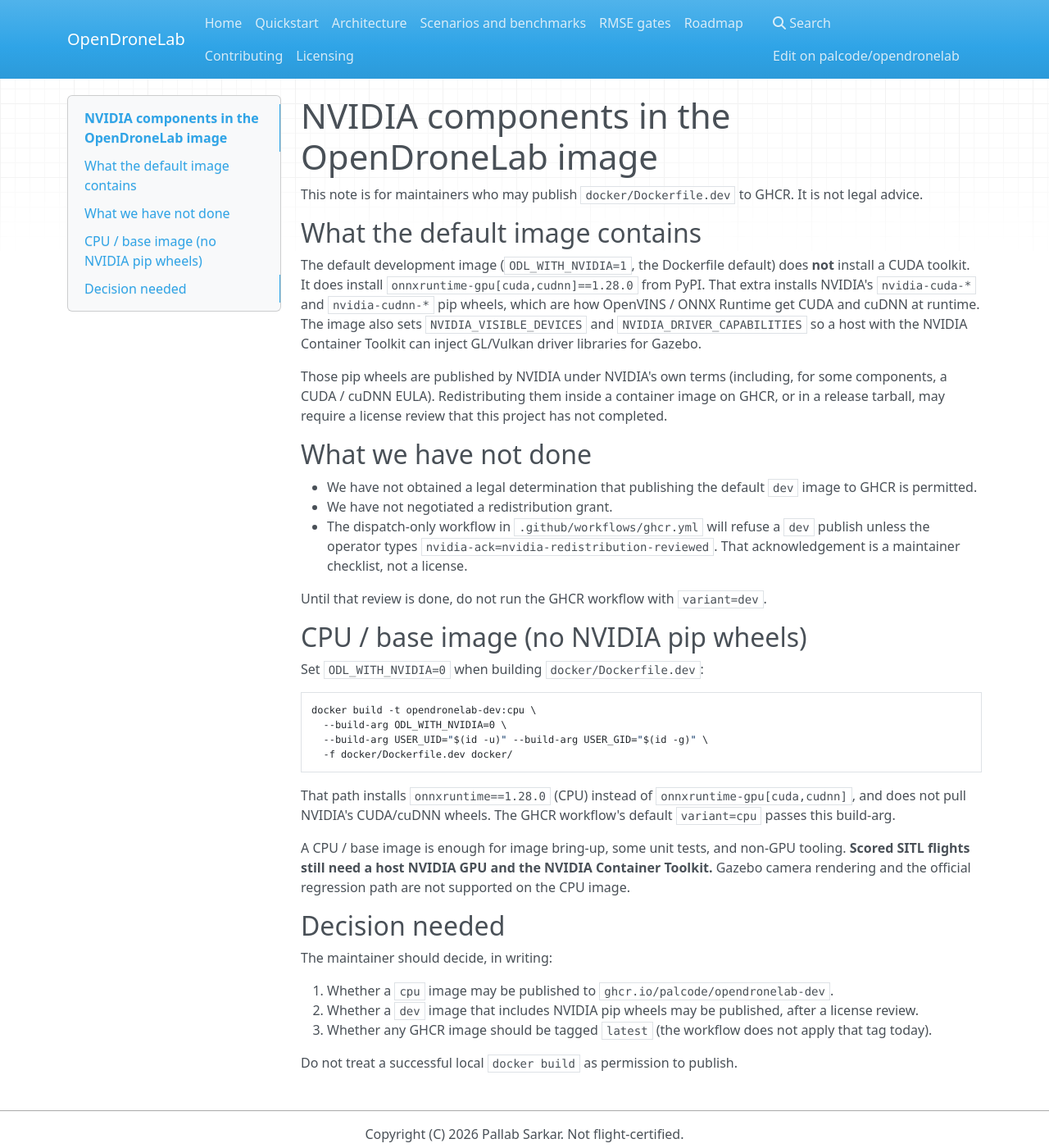
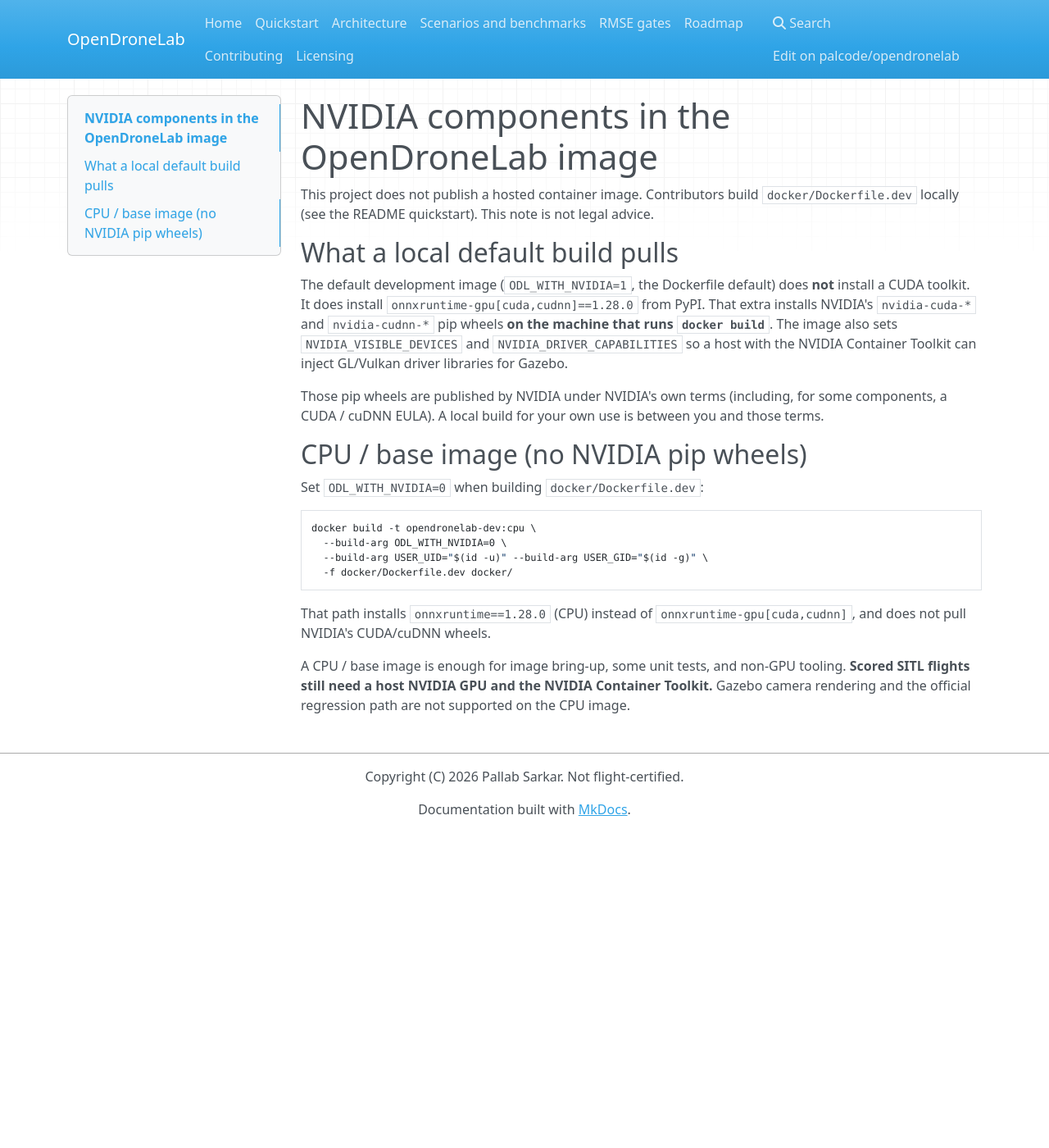
Before and after one commit to palcode/opendronelab, an MkDocs documentation site: the page built from docs/NVIDIA_REDISTRIBUTION.md, in a window 1280 px wide and 1400 px high. Shown: the whole window at 82% size. Built offline with MkDocs 1.6.1, drawn with Linux system fonts in a browser that asks for light colours; nearby versions of some CDN libraries.

Commit message:
docs: drop the GHCR publish workflow; build images locally
Pallab decided not to host development images. Contributors build
opendronelab-dev from docker/Dockerfile.dev (see the README
quickstart). The dispatch-only GHCR workflow was never run and is
removed. ROADMAP records hosted images as not planned. The NVIDIA
note now describes only what a local docker build may pull.

````diff
--- a/docs/NVIDIA_REDISTRIBUTION.md
+++ b/docs/NVIDIA_REDISTRIBUTION.md
@@ -1,20 +1,12 @@
 # NVIDIA components in the OpenDroneLab image
 
-This note is for maintainers who may publish `docker/Dockerfile.dev` to GHCR. It is not legal advice.
+This project does not publish a hosted container image. Contributors build `docker/Dockerfile.dev` locally (see the README quickstart). This note is not legal advice.
 
-## What the default image contains
+## What a local default build pulls
 
-The default development image (`ODL_WITH_NVIDIA=1`, the Dockerfile default) does **not** install a CUDA toolkit. It does install `onnxruntime-gpu[cuda,cudnn]==1.28.0` from PyPI. That extra installs NVIDIA's `nvidia-cuda-*` and `nvidia-cudnn-*` pip wheels, which are how OpenVINS / ONNX Runtime get CUDA and cuDNN at runtime. The image also sets `NVIDIA_VISIBLE_DEVICES` and `NVIDIA_DRIVER_CAPABILITIES` so a host with the NVIDIA Container Toolkit can inject GL/Vulkan driver libraries for Gazebo.
+The default development image (`ODL_WITH_NVIDIA=1`, the Dockerfile default) does **not** install a CUDA toolkit. It does install `onnxruntime-gpu[cuda,cudnn]==1.28.0` from PyPI. That extra installs NVIDIA's `nvidia-cuda-*` and `nvidia-cudnn-*` pip wheels **on the machine that runs `docker build`**. The image also sets `NVIDIA_VISIBLE_DEVICES` and `NVIDIA_DRIVER_CAPABILITIES` so a host with the NVIDIA Container Toolkit can inject GL/Vulkan driver libraries for Gazebo.
 
-Those pip wheels are published by NVIDIA under NVIDIA's own terms (including, for some components, a CUDA / cuDNN EULA). Redistributing them inside a container image on GHCR, or in a release tarball, may require a license review that this project has not completed.
-
-## What we have not done
-
-- We have not obtained a legal determination that publishing the default `dev` image to GHCR is permitted.
-- We have not negotiated a redistribution grant.
-- The dispatch-only workflow in `.github/workflows/ghcr.yml` will refuse a `dev` publish unless the operator types `nvidia-ack=nvidia-redistribution-reviewed`. That acknowledgement is a maintainer checklist, not a license.
-
-Until that review is done, do not run the GHCR workflow with `variant=dev`.
+Those pip wheels are published by NVIDIA under NVIDIA's own terms (including, for some components, a CUDA / cuDNN EULA). A local build for your own use is between you and those terms.
 
 ## CPU / base image (no NVIDIA pip wheels)
 
@@ -27,16 +19,6 @@ docker build -t opendronelab-dev:cpu \
   -f docker/Dockerfile.dev docker/
 ```
 
-That path installs `onnxruntime==1.28.0` (CPU) instead of `onnxruntime-gpu[cuda,cudnn]`, and does not pull NVIDIA's CUDA/cuDNN wheels. The GHCR workflow's default `variant=cpu` passes this build-arg.
+That path installs `onnxruntime==1.28.0` (CPU) instead of `onnxruntime-gpu[cuda,cudnn]`, and does not pull NVIDIA's CUDA/cuDNN wheels.
 
 A CPU / base image is enough for image bring-up, some unit tests, and non-GPU tooling. **Scored SITL flights still need a host NVIDIA GPU and the NVIDIA Container Toolkit.** Gazebo camera rendering and the official regression path are not supported on the CPU image.
-
-## Decision needed
-
-The maintainer should decide, in writing:
-
-1. Whether a `cpu` image may be published to `ghcr.io/palcode/opendronelab-dev`.
-2. Whether a `dev` image that includes NVIDIA pip wheels may be published, after a license review.
-3. Whether any GHCR image should be tagged `latest` (the workflow does not apply that tag today).
-
-Do not treat a successful local `docker build` as permission to publish.
````
Also changed, not shown: CHANGELOG.md (+10 -4 lines), README.md (+6 -5 lines), ROADMAP.md (+10 -8 lines), docs/LAUNCH_CHECKLIST.md (+4 -5 lines), docs/licensing.md (+1 -1 lines), docs/quickstart.md (+2 -0 lines), docs/roadmap.md (+2 -3 lines), 1 other file.
